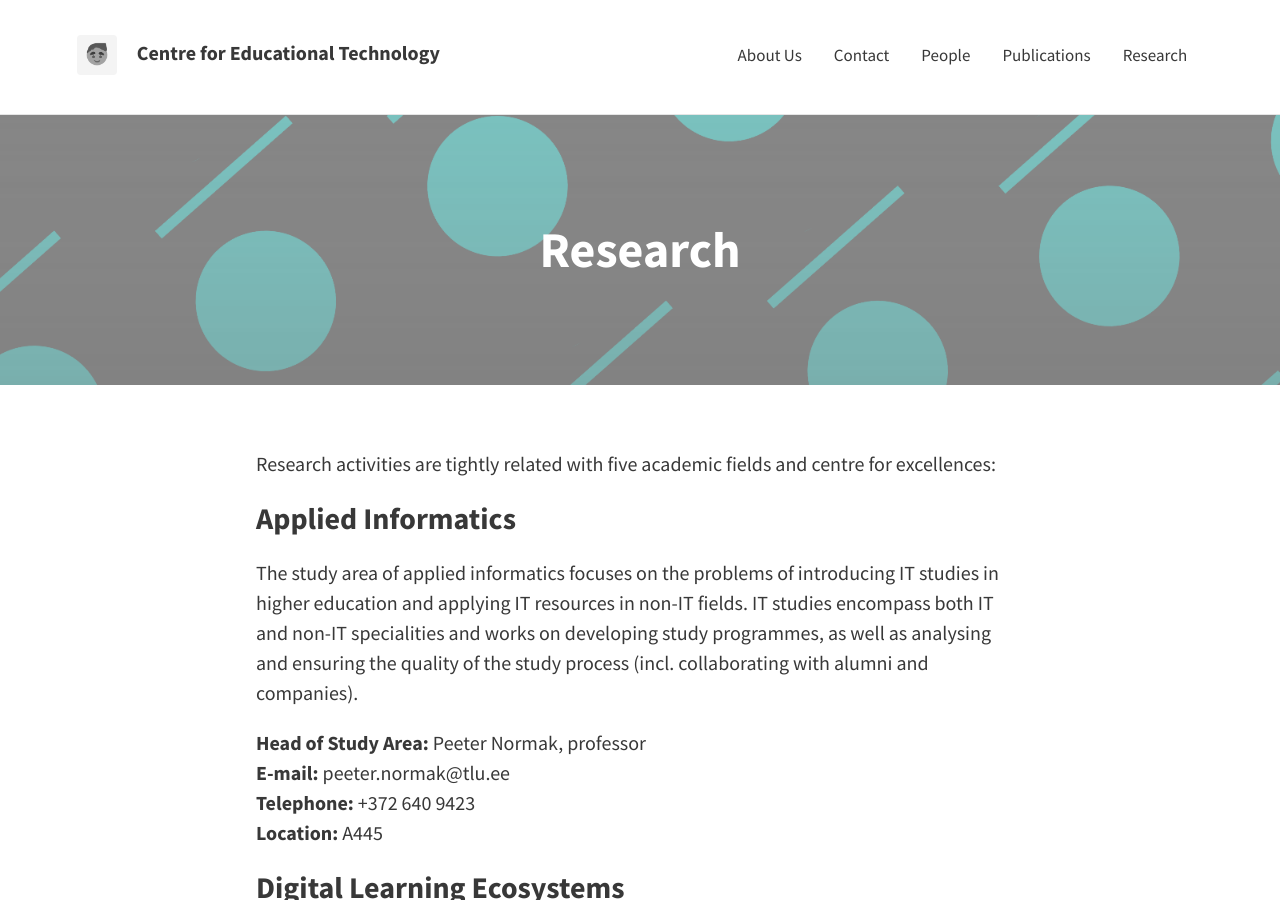
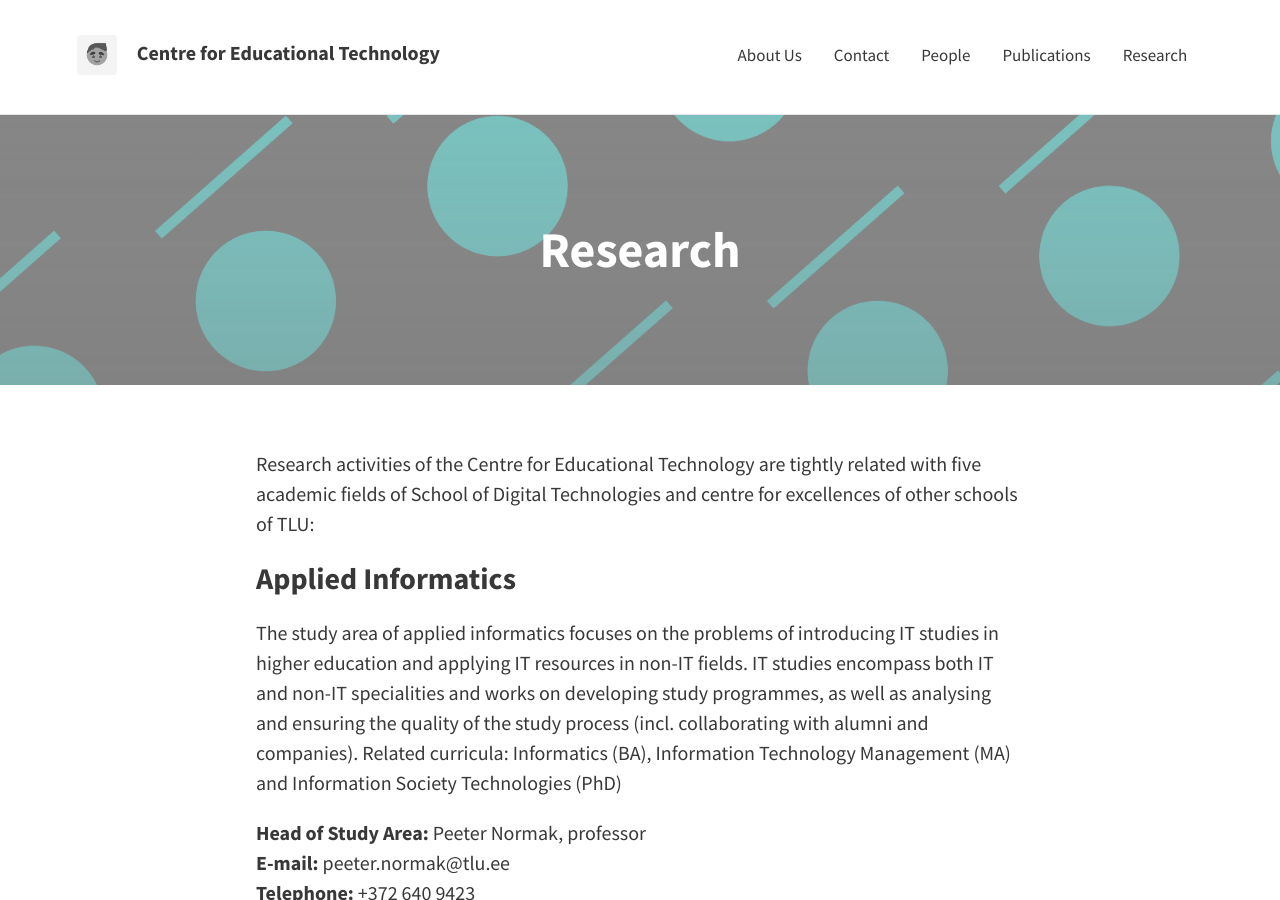
Before and after one commit to centre-for-educational-technology/htk-web, a Jekyll site: the page built from research.md, in a window 1280 px wide and 900 px high. Built offline with Jekyll 4.4.1, drawn with Linux system fonts in a browser that asks for light colours; nearby versions of some CDN libraries.

Commit message:
Update research.md

```diff
--- a/research.md
+++ b/research.md
@@ -5,11 +5,12 @@ permalink: /research/
 feature-img: "img/sample_feature_img_3.png"
 ---
 
-Research activities are tightly related with five academic fields and centre for excellences:
+Research activities of the Centre for Educational Technology are tightly related with five academic fields of School of Digital Technologies and centre for excellences of other schools of TLU:
 
 ### Applied Informatics
 
 The study area of applied informatics focuses on the problems of introducing IT studies in higher education and applying IT resources in non-IT fields. IT studies encompass both IT and non-IT specialities and works on developing study programmes, as well as analysing and ensuring the quality of the study process (incl. collaborating with alumni and companies).
+Related curricula: Informatics (BA), Information Technology Management (MA) and Information Society Technologies (PhD)
 
 **Head of Study Area:** Peeter Normak, professor\\
 **E-mail:** peeter.normak@tlu.ee\\
```
